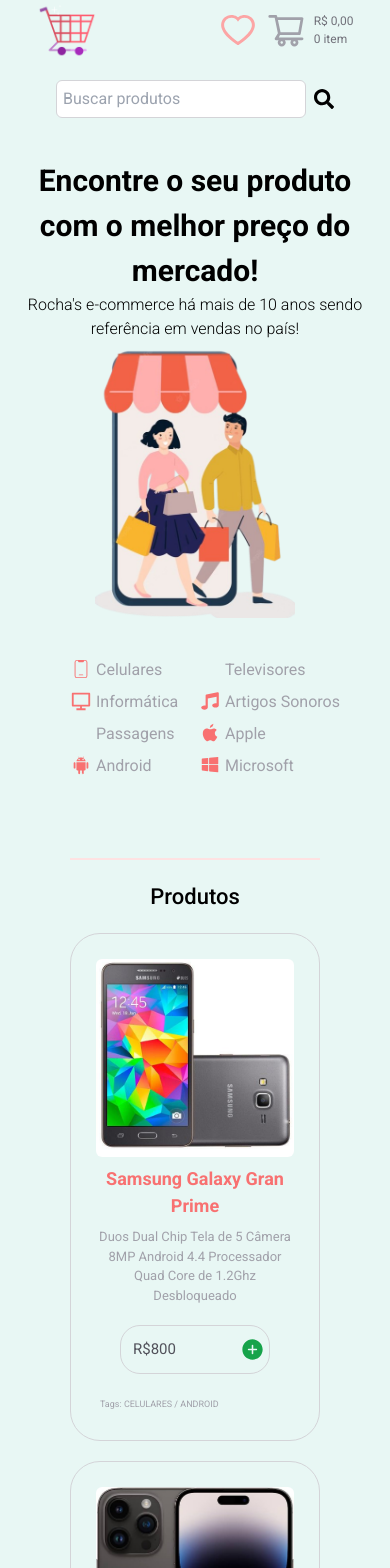
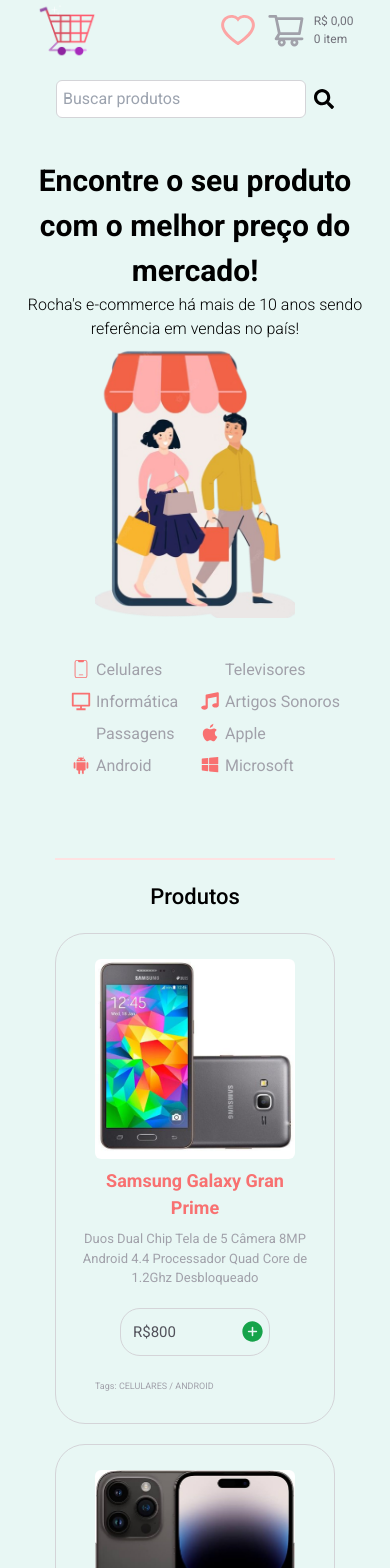
Before and after one commit to pedrohrocha16/rochas_comercio_eletronicos, a Next.js app: page / in a window 390 px wide. Shown: the top 1568 px of the page. Built offline with nearby package versions, Linux system fonts and the light colour scheme; some icons are missing.

Commit message:
Style: adicionando produtos e ajustando responsividade

```diff
--- a/src/styles/mainproducts.css
+++ b/src/styles/mainproducts.css
@@ -10,7 +10,7 @@
 }
 .main_products li {
    @apply border border-zinc-300 rounded-[30px]  p-[25px] flex flex-wrap items-center justify-center text-center;
-   @apply w-[250px] sm:w-[250px] md:w-[300px] xl:w-[290px]
+   @apply w-[280px] sm:w-[250px] md:w-[300px] xl:w-[290px]
 }
 .main_products h4 {
    @apply text-red-400 font-bold text-[18px] mb-2 mt-2
```
